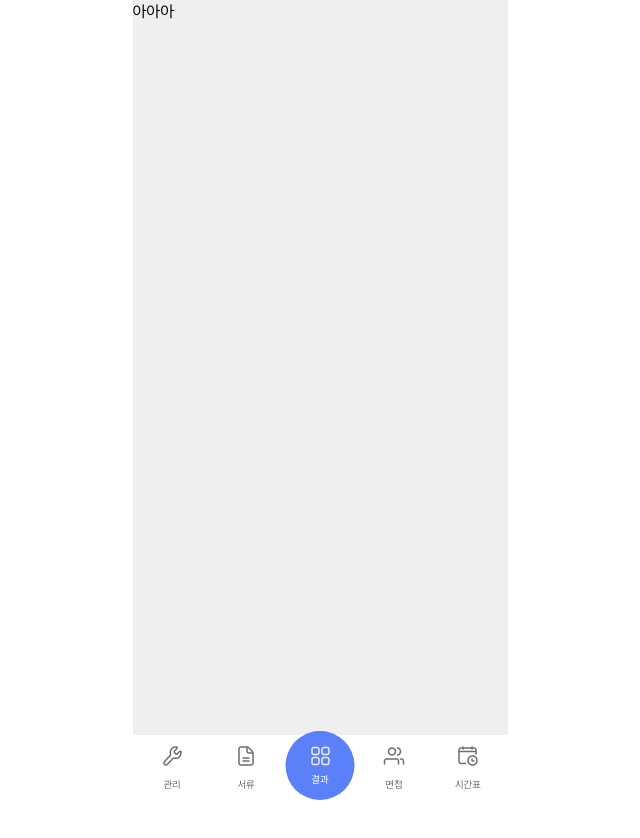
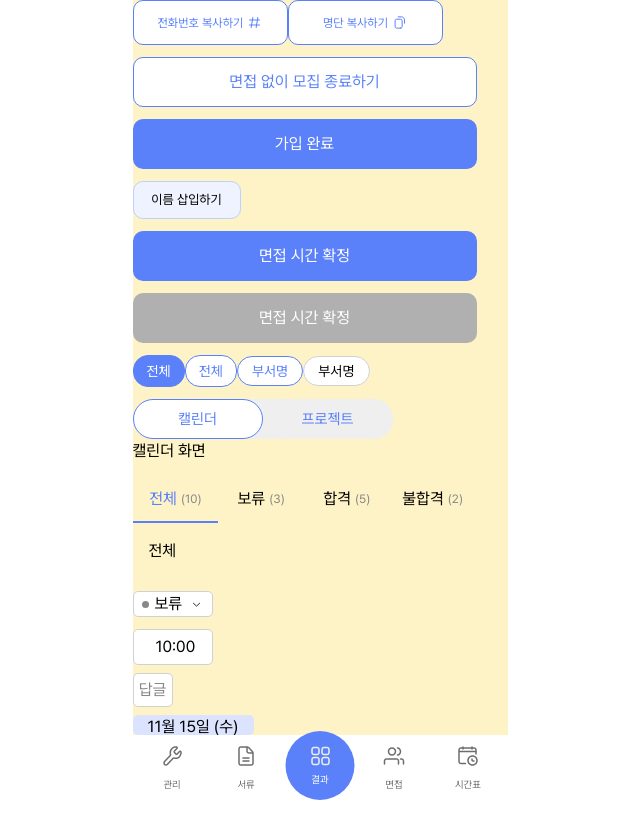
Before and after one commit to Konkuk-KUIT/CAMPUSFORM-Web, a Next.js app: page /test/seoin in a window 1280 px wide. Shown: the top 838 px of the page, without its empty margins (320-960 px from the left). Before the commit the page ends 800 px from the top, so only its background shows below. Built offline with nearby package versions, Linux system fonts and the light colour scheme.

Commit message:
feat : 시간 선택, 답글, 예약 정보 컴포넌트 제작

```diff
--- a/src/app/layout.tsx
+++ b/src/app/layout.tsx
@@ -11,7 +11,7 @@ export default function RootLayout({ children }: { children: React.ReactNode })
     <html lang="ko">
       <body className={pretendard.className}>
         {' '}
-        <div className="w-full max-w-93.75 mx-auto min-h-screen bg-white">{children}</div>
+        <div className="w-full max-w-93.75 mx-auto min-h-screen bg-white pb-20">{children}</div>
         <Navbar />
       </body>
     </html>
--- a/src/app/test/seoin/page.tsx
+++ b/src/app/test/seoin/page.tsx
@@ -1,12 +1,78 @@
 // 컴포넌트 테스트용 페이지
+'use client';
 
-import Navbar from '@/components/Navbar';
+import { useState } from 'react';
+import Button from '@/components/btn';
+import BtnRound from '@/components/btnRound';
+import SegmentedControl from '@/components/segmentedControl';
+import StatusDropdown from '@/components/statusDropdown';
+import TimeSelectButton from '@/components/timeSelectButton';
+import TopTab from '@/components/topTab';
+import Image from 'next/image';
+import ReplyButton from '@/components/replyButton';
+import AppointmentInfoButton from '@/components/appointmentInfoButton';
 
 export default function SeoinTest() {
+  const [selectedTime, setSelectedTime] = useState<string | null>(null);
   return (
     <>
-      <div className="min-h-screen bg-gray-100">아아아</div>
-      <Navbar />
+      <div className="min-h-screen space-y-3 bg-amber-100">
+        <Button variant="outline" size="md" className="inline-flex items-center justify-center gap-1">
+          <span>전화번호 복사하기</span>
+          <Image src="/icons/tag-blue.svg" alt="" width={15} height={15} />
+        </Button>
+        <Button variant="outline" size="md" className="inline-flex items-center justify-center gap-1">
+          <span>명단 복사하기</span>
+          <Image src="/icons/copy-blue.svg" alt="" width={15} height={15} />
+        </Button>
+        <Button variant="outline" size="lg">
+          면접 없이 모집 종료하기
+        </Button>
+        <Button variant="primary" size="lg">
+          가입 완료
+        </Button>
+        <Button variant="neutral" size="sm">
+          이름 삽입하기
+        </Button>
+        <Button variant="primary" size="lg" interaction="static">
+          면접 시간 확정
+        </Button>
+        <Button variant="primary" size="lg" disabled>
+          면접 시간 확정
+        </Button>
+        <BtnRound size="md" variant="primary">
+          전체
+        </BtnRound>
+        <BtnRound size="md" variant="outline">
+          전체
+        </BtnRound>
+        <BtnRound size="sm" variant="outline">
+          부서명
+        </BtnRound>
+        <BtnRound size="sm" variant="neutral">
+          부서명
+        </BtnRound>
+        <SegmentedControl />
+        <TopTab counts={{ 전체: 10, 보류: 3, 합격: 5, 불합격: 2 }} />
+        <StatusDropdown />
+
+        <div className="flex flex-col gap-2">
+          {' '}
+          {/* 시간 선택 버튼 */}
+          <TimeSelectButton
+            time="10:00"
+            isSelected={selectedTime === '10:00'}
+            onClick={() => setSelectedTime(selectedTime === '10:00' ? null : '10:00')}
+          />
+          {/* 답글 버튼 */}
+          <ReplyButton onClick={() => console.log('답글 클릭')} />
+          {/* 지원 날짜 버튼 */}
+          {/* 정보 있을 때 */}
+          <AppointmentInfoButton date="11월 15일 (수)" time="14:00" onClick={() => {}} />
+          {/* 정보 없을 때 */}
+          <AppointmentInfoButton date="--월 --일 (-)" time="--:--" onClick={() => {}} />
+        </div>
+      </div>
     </>
   );
 }
--- /dev/null
+++ b/src/components/segmentedControl.tsx
@@ -0,0 +1,26 @@
+'use client';
+
+import { useState } from 'react';
+import BtnRound from '@/components/btnRound';
+
+type View = 'calendar' | 'project';
+
+export default function SegmentedControl() {
+  const [view, setView] = useState<View>('calendar');
+
+  return (
+    <div>
+      <div className="inline-flex bg-gray-100 rounded-full">
+        <BtnRound size="lg" variant={view === 'calendar' ? 'outline' : 'subtle'} onClick={() => setView('calendar')}>
+          캘린더
+        </BtnRound>
+
+        <BtnRound size="lg" variant={view === 'project' ? 'outline' : 'subtle'} onClick={() => setView('project')}>
+          프로젝트
+        </BtnRound>
+      </div>
+
+      <div>{view === 'calendar' ? <div>캘린더 화면</div> : <div>프로젝트 화면</div>}</div>
+    </div>
+  );
+}
--- /dev/null
+++ b/src/components/statusDropdown.tsx
@@ -0,0 +1,68 @@
+'use client';
+
+import { useState } from 'react';
+import Image from 'next/image';
+
+type StatusType = '보류' | '합격' | '불합격';
+
+interface StatusOption {
+  value: StatusType;
+  label: string;
+  color: string;
+}
+
+export default function StatusDropdown() {
+  const [isOpen, setIsOpen] = useState(false);
+  const [selected, setSelected] = useState<StatusType>('보류');
+
+  const options: StatusOption[] = [
+    { value: '합격', label: '합격', color: 'bg-point-green' },
+    { value: '불합격', label: '불합격', color: 'bg-point-red' },
+    { value: '보류', label: '보류', color: 'bg-gray-400' },
+  ];
+
+  const selectedOption = options.find(opt => opt.value === selected)!;
+
+  const handleSelect = (value: StatusType) => {
+    setSelected(value);
+    setIsOpen(false);
+  };
+
+  return (
+    <div className="relative w-20">
+      {/* 선택된 버튼 */}
+      <button
+        onClick={() => setIsOpen(!isOpen)}
+        className="w-full h-6.5 bg-white border border-gray-200 rounded-[5px] px-2 py-1 flex items-center justify-between"
+      >
+        <div className="flex items-center gap-1.5">
+          <div className={`w-1.75 h-1.75 rounded-full ${selectedOption.color} shrink-0`} />
+          <span className="text-black text-body-sm-rg whitespace-nowrap">{selectedOption.label}</span>
+        </div>
+        {/* TODO 아이콘 chevron-up 바꾸기 */}
+        <Image
+          src={isOpen ? '/icons/chevron-down.svg' : '/icons/chevron-down.svg'}
+          alt="toggle"
+          width={15}
+          height={15}
+        />
+      </button>
+
+      {/* 드롭다운 메뉴 */}
+      {isOpen && (
+        <div className="absolute top-full w-21.25 bg-white rounded-[10px] overflow-hidden z-10">
+          {options.map(option => (
+            <button
+              key={option.value}
+              onClick={() => handleSelect(option.value)}
+              className="w-full px-3 py-2.5 flex items-center gap-2"
+            >
+              <div className={`w-1.75 h-1.75 rounded-full ${option.color} shrink-0`} />
+              <span className="text-body-sm-rg whitespace-nowrap">{option.label}</span>
+            </button>
+          ))}
+        </div>
+      )}
+    </div>
+  );
+}
--- /dev/null
+++ b/src/components/topTab.tsx
@@ -0,0 +1,49 @@
+'use client';
+
+import { useState } from 'react';
+
+type TabType = '전체' | '보류' | '합격' | '불합격';
+
+interface TabCounts {
+  전체: number;
+  보류: number;
+  합격: number;
+  불합격: number;
+}
+
+interface TopTabProps {
+  counts: TabCounts;
+}
+
+export default function TopTab({ counts }: TopTabProps) {
+  const [selected, setSelected] = useState<TabType>('전체');
+
+  const tabs: TabType[] = ['전체', '보류', '합격', '불합격'];
+
+  return (
+    <div>
+      <div className="flex">
+        {tabs.map(tab => (
+          <button key={tab} onClick={() => setSelected(tab)} className="w-[85.75px] py-3 relative">
+            <div className="flex items-center justify-center gap-1">
+              <span
+                className={`${selected === tab ? 'text-primary text-subtitle-sm-sb' : 'text-black text-subtitle-sm-md'}`}
+              >
+                {tab}
+              </span>
+              <span className="text-gray-400 text-12">({counts[tab]})</span>
+            </div>
+            {selected === tab && <div className="absolute bottom-0 left-0 right-0 h-0.5 bg-primary" />}
+          </button>
+        ))}
+      </div>
+
+      <div className="p-4">
+        {selected === '전체' && <div>전체</div>}
+        {selected === '보류' && <div>보류</div>}
+        {selected === '합격' && <div>합격</div>}
+        {selected === '불합격' && <div>불합격</div>}
+      </div>
+    </div>
+  );
+}
```
